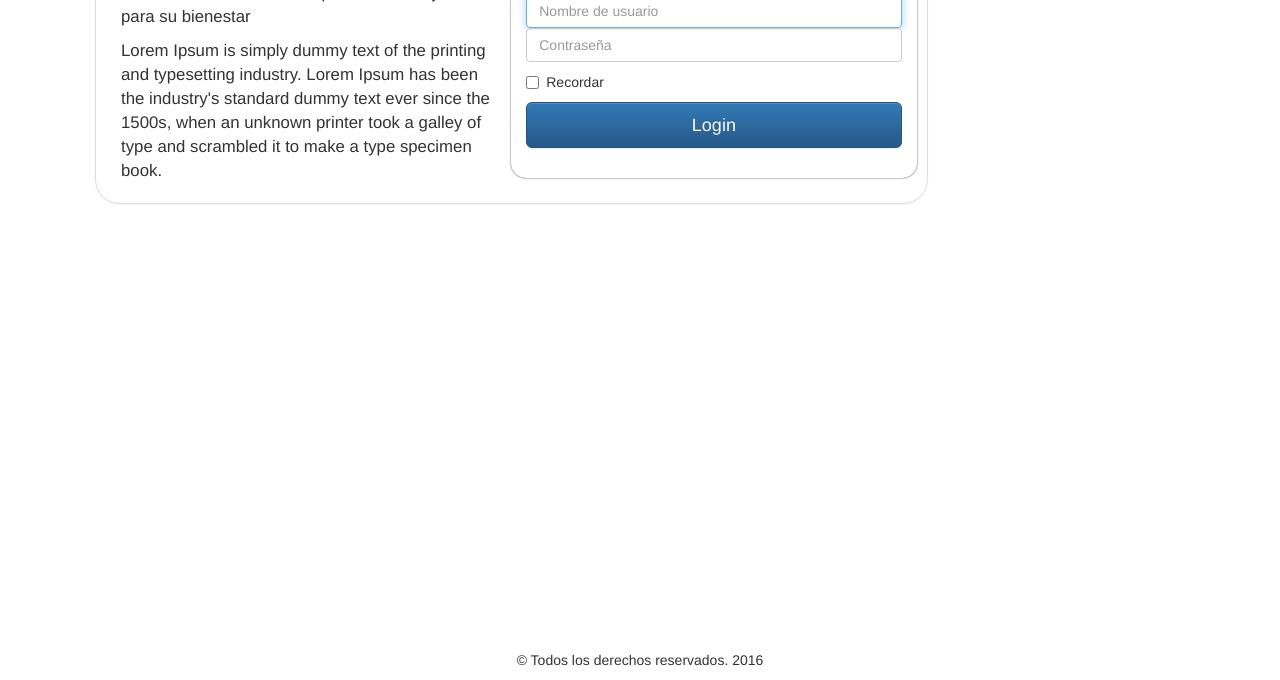
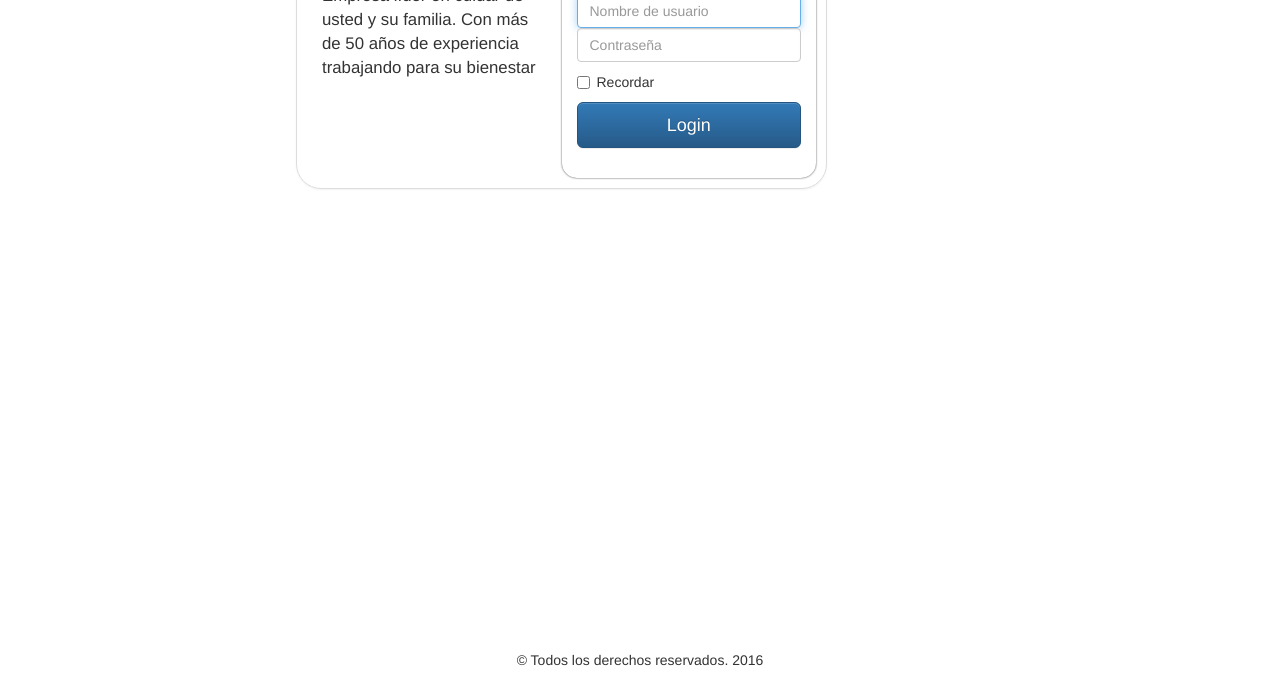
Before and after one commit to kfilella/SaludPrimero, a plain HTML site: page index.html in a window 1280 px wide. Shown: the part 120-800 px from the top of the page. Drawn offline with nearby package versions, Linux system fonts and the light colour scheme.

```diff
--- a/css/mystyle.css
+++ b/css/mystyle.css
@@ -25,7 +25,6 @@
 .item {
 	width:100%;
 	height:100%;
-
 	z-index:0;
 }
 
@@ -44,9 +43,10 @@
 	max-width: 100%;
 }
 .container {
-
+	max-width: 60%;
 }
 .container .panel {
+	align-self: center;
 	margin: 10px 10px;
 	padding: 10px;
 	border-radius: 25px;
--- a/index.html
+++ b/index.html
@@ -47,7 +47,6 @@
 				    <h3>Bienvenido a Salud Primero S.A.</h3>
 					<p>Empresa líder en cuidar de usted y su familia.
 					Con más de 50 años de experiencia trabajando para su bienestar</p>
-					<p>Lorem Ipsum is simply dummy text of the printing and typesetting industry. Lorem Ipsum has been the industry's standard dummy text ever since the 1500s, when an unknown printer took a galley of type and scrambled it to make a type specimen book.</p>
 				</div>
 
 				<div class="login col-md-6">
```
